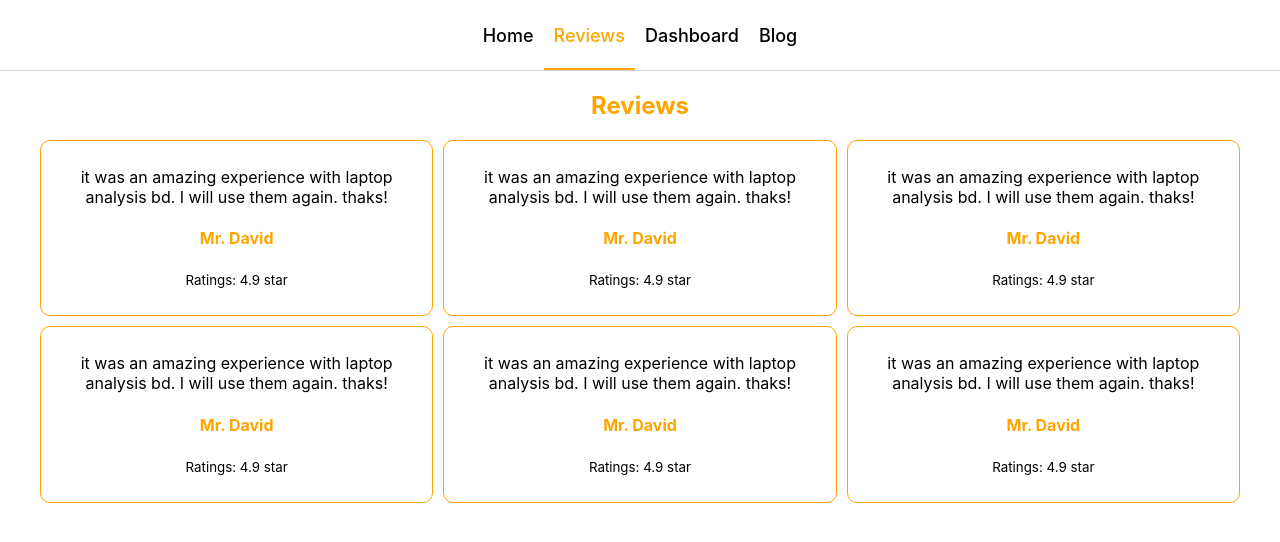
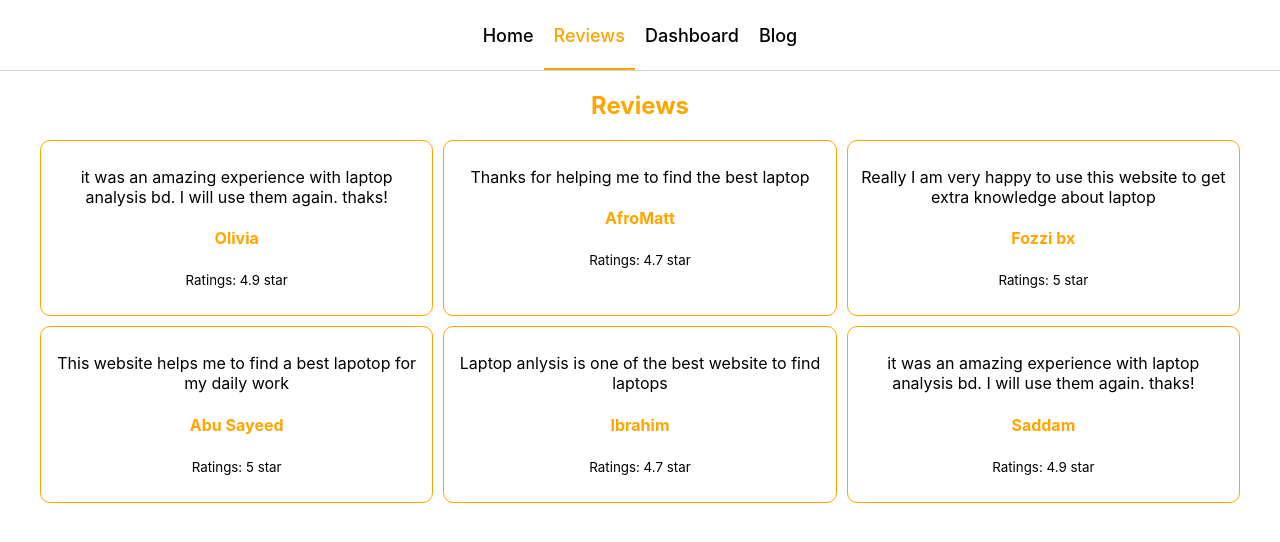
Before and after one commit to abusayeed4bd/react-product-analysis-website, a React (Create React App) app: page /review in a window 1280 px wide. Shown: the top 542 px of the page. Built offline with nearby package versions, Linux system fonts and the light colour scheme.

Commit message:
bug fixed

```diff
--- a/public/index.html
+++ b/public/index.html
@@ -1,14 +1,12 @@
 <!DOCTYPE html>
 <html lang="en">
+
 <head>
   <meta charset="utf-8" />
   <link rel="icon" href="%PUBLIC_URL%/favicon.ico" />
   <meta name="viewport" content="width=device-width, initial-scale=1" />
   <meta name="theme-color" content="#000000" />
-    <meta
-      name="description"
-      content="Web site created using create-react-app"
-    />
+  <meta name="description" content="Web site created using create-react-app" />
   <link rel="apple-touch-icon" href="%PUBLIC_URL%/logo192.png" />
   <!--
       manifest.json provides metadata used when your web app is installed on a
@@ -24,8 +22,9 @@
       work correctly both with client-side routing and a non-root public URL.
       Learn how to configure a non-root public URL by running `npm run build`.
     -->
-    <title>React App</title>
+  <title>Laptop Analysis</title>
 </head>
+
 <body>
   <noscript>You need to enable JavaScript to run this app.</noscript>
   <div id="root"></div>
@@ -40,4 +39,5 @@
       To create a production bundle, use `npm run build` or `yarn build`.
     -->
 </body>
+
 </html>
--- a/public/review.json
+++ b/public/review.json
@@ -1,38 +1,38 @@
 [
     {
-        "name": "Mr. David",
+        "name": "Olivia",
         "review": "it was an amazing experience with laptop analysis bd. I will use them again. thaks!",
         "id": 1,
         "ratings": 4.9
     },
     {
-        "name": "Mr. David",
-        "review": "it was an amazing experience with laptop analysis bd. I will use them again. thaks!",
-        "id": 1,
-        "ratings": 4.9
+        "name": "AfroMatt",
+        "review": "Thanks for helping me to find the best laptop",
+        "id": 2,
+        "ratings": 4.7
     },
     {
-        "name": "Mr. David",
-        "review": "it was an amazing experience with laptop analysis bd. I will use them again. thaks!",
-        "id": 1,
-        "ratings": 4.9
+        "name": "Fozzi bx",
+        "review": "Really I am very happy to use this website to get extra knowledge about laptop",
+        "id": 3,
+        "ratings": 5
     },
     {
-        "name": "Mr. David",
-        "review": "it was an amazing experience with laptop analysis bd. I will use them again. thaks!",
-        "id": 1,
-        "ratings": 4.9
+        "name": "Abu Sayeed",
+        "review": "This website helps me to find a best lapotop for my daily work",
+        "id": 4,
+        "ratings": 5
     },
     {
-        "name": "Mr. David",
-        "review": "it was an amazing experience with laptop analysis bd. I will use them again. thaks!",
-        "id": 1,
-        "ratings": 4.9
+        "name": "Ibrahim",
+        "review": "Laptop anlysis is one of the best website to find laptops",
+        "id": 5,
+        "ratings": 4.7
     },
     {
-        "name": "Mr. David",
+        "name": "Saddam",
         "review": "it was an amazing experience with laptop analysis bd. I will use them again. thaks!",
-        "id": 1,
+        "id": 6,
         "ratings": 4.9
     }
 ]
--- a/src/components/DashBoard/DashBoard.js
+++ b/src/components/DashBoard/DashBoard.js
@@ -45,7 +45,7 @@ const DashBoard = () => {
     return (
         <div className='chart-container'>
             <div className="sell-revenue">
-                <h2>Sell vs revenue</h2>
+                <h2 className='orange-color'>Sell vs revenue</h2>
                 <LineChart
                     width={300}
                     height={300}
@@ -68,11 +68,12 @@ const DashBoard = () => {
                 </LineChart>
             </div>
             <div className="sell-revenue">
-                <h2>Sell vs revenue</h2>
+                <h2 className='orange-color'>Investment History</h2>
                 <BarChart width={300} height={300} data={data}>
                     <Bar dataKey="investment" fill="orange" />
                     <XAxis dataKey={'month'}></XAxis>
                     <YAxis></YAxis>
+                    <Tooltip />
                 </BarChart>
             </div>
 
--- a/src/components/Home/Home.js
+++ b/src/components/Home/Home.js
@@ -16,7 +16,7 @@ const Home = () => {
                 <div className='banner-text'>
                     <h1>Find Your Best Laptop</h1>
                     <h1 className='orange-color'>Increase Your Productivity</h1>
-                    <p>Lorem ipsum dolor sit amet, consectetur adipisicing elit. Voluptatem facere animi accusamus eaque quisquam non, laborum voluptates error libero sunt.</p>
+                    <p>Find a best laptop and make esiar your daily office and home work</p>
                     <button>Explore more</button>
                 </div>
                 <div className='banner-image'>
```
Lines whose indentation alone changed are shown as unchanged.
